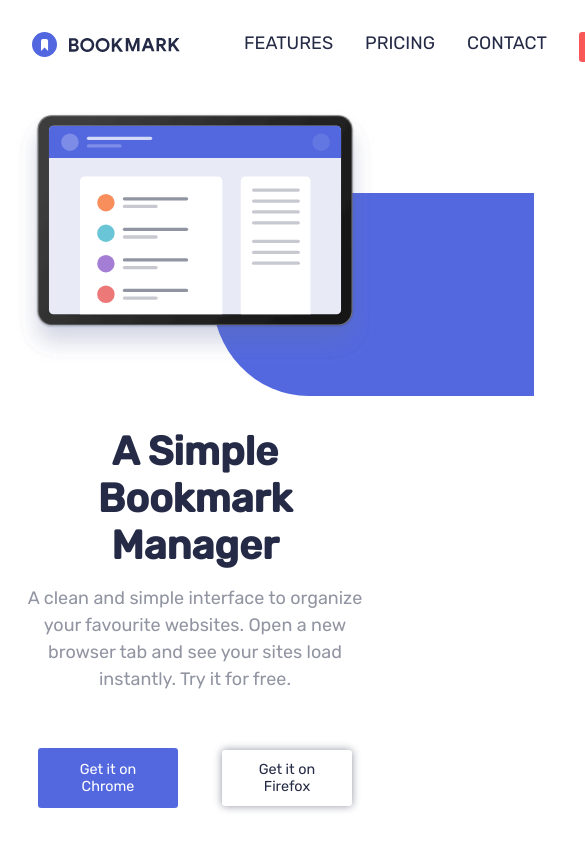
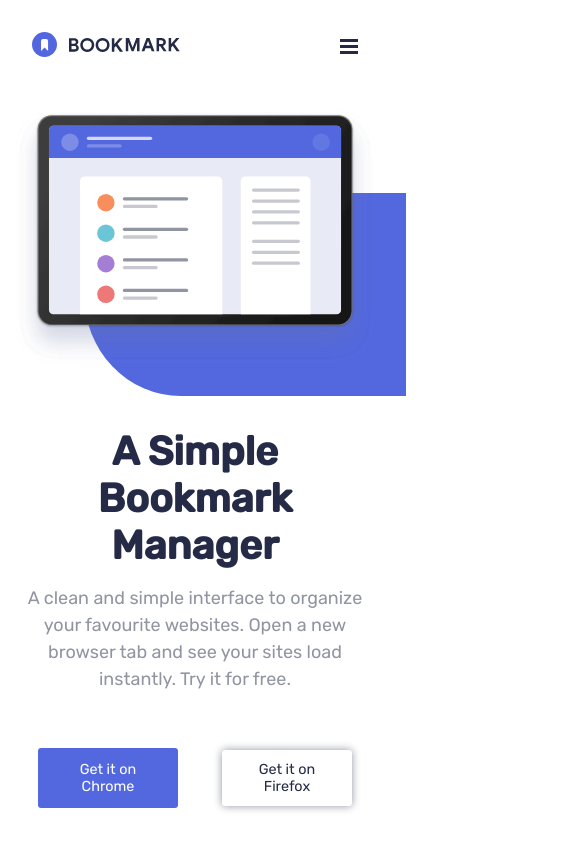
Before and after one commit to techjuliana/Bookmark-landing-page, a React (Create React App) app: page / in a window 390 px wide. Shown: the top 844 px of the page, 585 px wide, since content can reach past the window. Built offline with nearby package versions, Linux system fonts and the light colour scheme.

Commit message:
MENU MOBILE FEITO

```diff
--- a/src/components/about/styled.js
+++ b/src/components/about/styled.js
@@ -2,10 +2,10 @@ import styled from "styled-components";
 
 export const Container = styled.div`
   padding: 6rem;
-  min-height: 100vh;
   img {
     @media (max-width: 800px) {
       width: 22.4rem;
+      z-index: -1;
     }
   }
   @media (max-width: 800px) {
@@ -38,14 +38,17 @@ export const ColunaImagem = styled.div`
   ::after {
     content: "";
     position: absolute;
-    right: -10rem;
+    right: -6rem;
     bottom: -2rem;
     width: 90%;
     height: 80%;
     background: ${(props) => props.theme.Blue};
-    z-index: -1;
+    z-index: -2;
     border-top-left-radius: 30% 50%;
     border-bottom-left-radius: 30% 50%;
+    @media (max-width: 800px) {
+      right: -2rem;
+    }
   }
 `;
 
--- a/src/components/header/index.js
+++ b/src/components/header/index.js
@@ -1,14 +1,40 @@
-import { Container, Logo, Rota, Carrinho, Conjunto } from "./styled";
+import { Container, Logo, Rota, Carrinho, Conjunto, MobileNav } from "./styled";
+import Hamburger from "../../assets/images/icon-hamburger.svg";
+import Close from "../../assets/images/icon-close.svg";
+
 import logo from "./../../assets/images/logo-bookmark.svg";
 import { Link } from "react-router-dom";
+import { useEffect, useState } from "react";
 export default function Header() {
+  const [navToggle, setNavToggle] = useState(false);
+  const handleNavToggle = () => {
+    setNavToggle(!navToggle);
+  };
+
+  useEffect(() => {
+    if (navToggle === true) {
+      document.body.style.overflow = "hidden";
+    } else {
+      document.body.style.overflow = "auto";
+    }
+  });
   return (
     <Container>
       <Link to="/">
         <Logo src={logo} alt="logo" />
       </Link>
-
-      <Conjunto>
+      <MobileNav navToggle={navToggle}>
+        <button onClick={handleNavToggle}>
+          {navToggle ? (
+            <i><img src={Close} alt="Fechar"/></i>
+          ) : (
+            <i >
+            <img src={Hamburger} alt="abrir"/>
+            </i>
+          )}
+        </button>
+      </MobileNav>
+      <Conjunto navToggle={navToggle}>
         <Link to="/features">
           <Rota>FEATURES</Rota>
         </Link>
--- a/src/components/header/styled.js
+++ b/src/components/header/styled.js
@@ -1,21 +1,27 @@
 import styled from "styled-components";
 
-export const Container = styled.div`
+export const Container = styled.nav`
   display: flex;
   justify-content: center;
   top: 0;
   left: 0;
   padding: 2rem;
   justify-content: space-between;
-  @media (max-width: 800px) {
-    margin-left: auto;
-    margin-right: auto;
-  }
 `;
 
 export const Conjunto = styled.div`
   display: flex;
   flex-direction: row;
+  @media screen and (max-width: 800px) {
+    flex-direction: column;
+    background-color: hsla(229, 31%, 21%, 0.951);
+    position: absolute;
+    top: 0;
+    right: 0;
+    left: 0;
+    height: 100vh;
+    display: ${({ navToggle }) => (navToggle ? "flex" : "none")};
+  }
 `;
 
 export const Logo = styled.img`
@@ -23,16 +29,22 @@ export const Logo = styled.img`
 `;
 
 export const Rota = styled.text`
-  margin: 1rem;
+  margin: 1.4rem;
+  @media (max-width: 800px) {
+    text-align:center;
+    color: ${(props) => props.theme.White};
+    margin: 4rem;
+    display: flex;
+  }
   :hover {
     color: ${(props) => props.theme.Red};
   }
 `;
 
 export const Carrinho = styled.button`
-padding-left:1rem;
-padding-right:1rem;
-margin-left:1rem;
+  padding-left: 1rem;
+  padding-right: 1rem;
+  margin-left: 1rem;
   color: ${(props) => props.theme.White};
   background: ${(props) => props.theme.Red};
   :hover {
@@ -41,3 +53,21 @@ margin-left:1rem;
     color: ${(props) => props.theme.Red};
   }
 `;
+
+export const MobileNav = styled.div`
+  display: none;
+  button {
+    background-color: transparent;
+    position: relative;
+    z-index: 100;
+  }
+  i {
+    font-size: 1.4rem;
+    color: ${({ navToggle }) => (navToggle ? "hsl(229, 31%, 21%)" : "black")};
+  }
+  @media screen and (max-width: 800px) {
+    flex: 1;
+    display: flex;
+    justify-content: flex-end;
+  }
+`;
```
